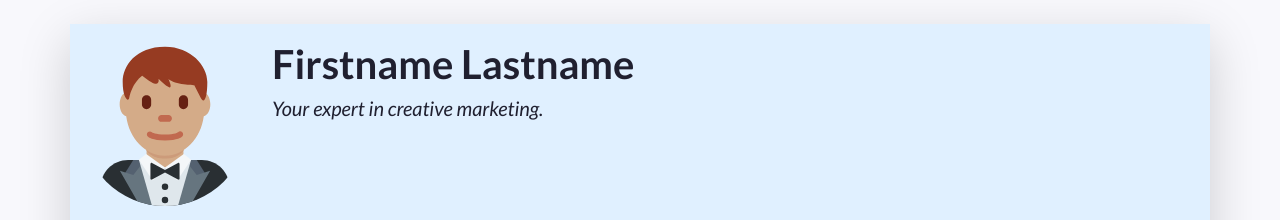
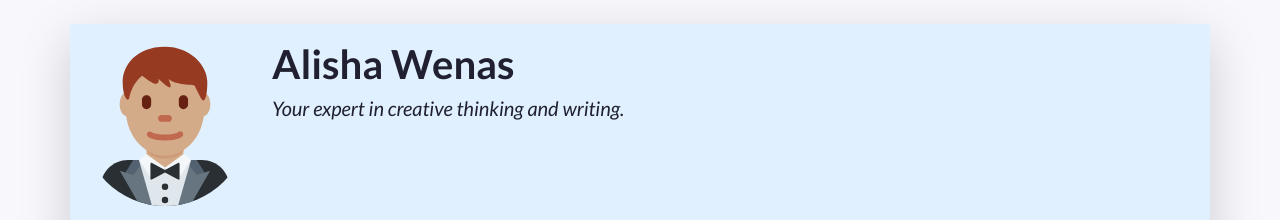
Before and after one commit to AlishaWenas1/CV-Alisha-Wenas, a plain HTML site: page index.html in a window 1280 px wide. Shown: the top 220 px of the page. Drawn offline with nearby package versions, Linux system fonts and the light colour scheme.

Commit message:
Added name

```diff
--- a/index.html
+++ b/index.html
@@ -54,8 +54,8 @@
           A container to wrap around your name and tagline. Full-width at small size, then columns of increasing size.
         -->
         <div class="col-12 col-sm-8 col-md-9 col-lg-10 my-3 header-content">
-          <h1 class="fw-bolder">Firstname Lastname</h1>
-          <h5 class="fst-italic tagline">Your expert in creative marketing.</h5>
+          <h1 class="fw-bolder">Alisha Wenas</h1>
+          <h5 class="fst-italic tagline">Your expert in creative thinking and writing.</h5>
         </div>
       </header>
 
```
